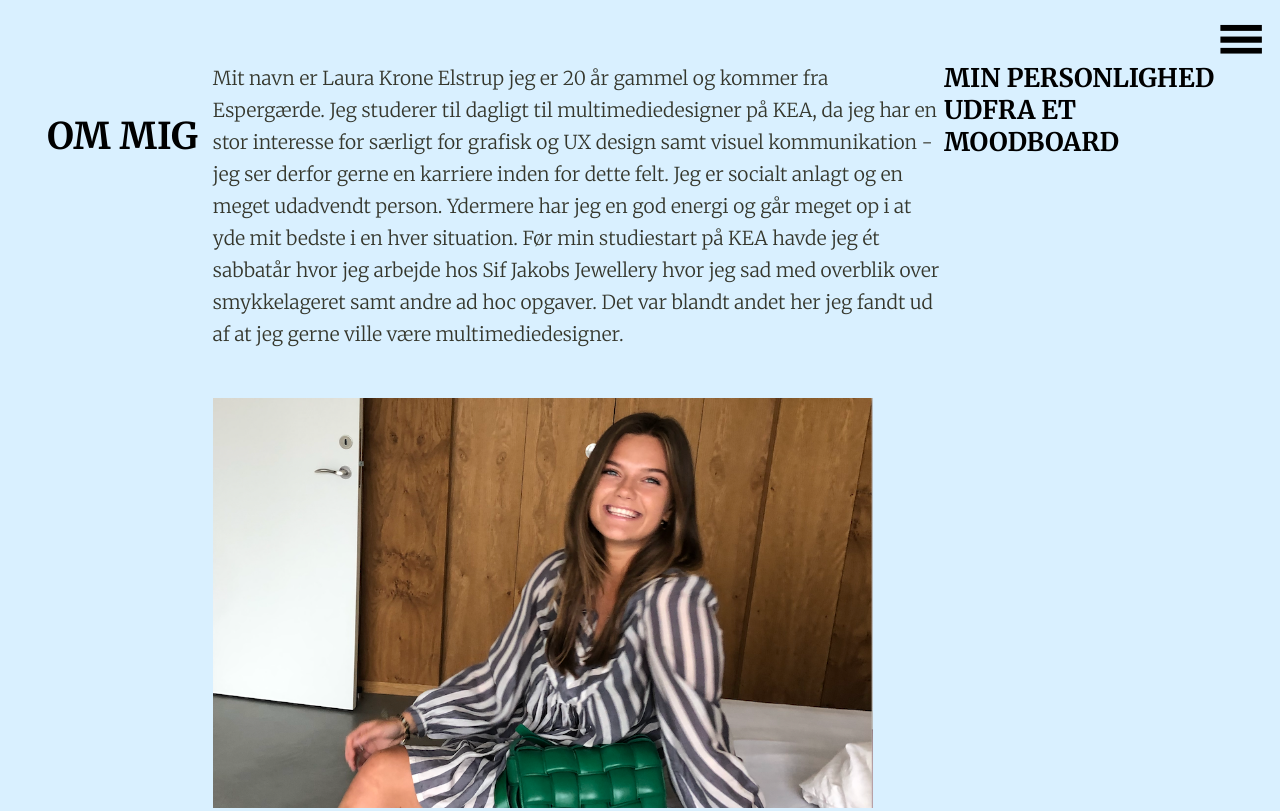
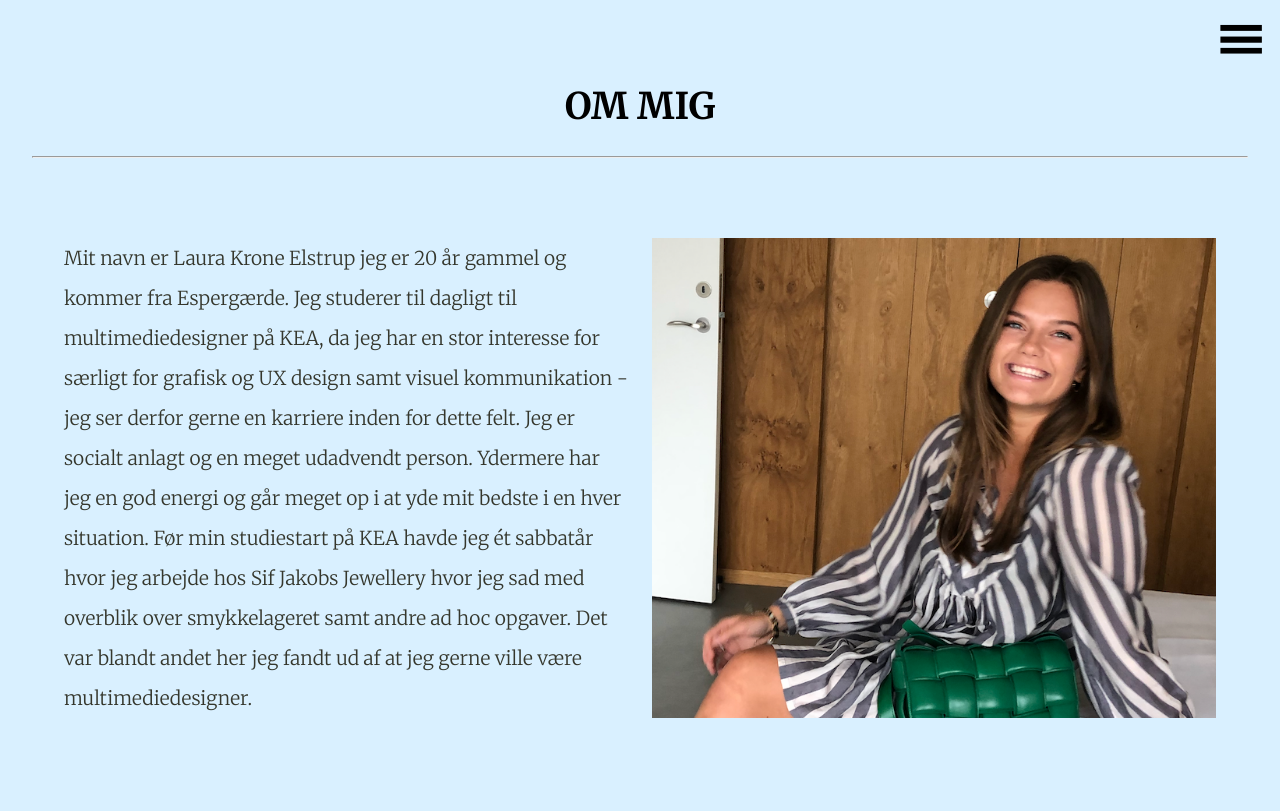
Before and after one commit to laur6819/portfolioeksamen2022, a plain HTML site: page ommig.html in a window 1280 px wide. Shown: the top 811 px of the page. Drawn offline with Linux system fonts and the light colour scheme; a web font is replaced by a local one.

Commit message:
css til om mig

```diff
--- a/ommig.css
+++ b/ommig.css
@@ -1,79 +1,45 @@
 body {
   padding: 2rem;
+}
+.text {
+  display: grid;
+  grid-template-columns: 1/2;
+  margin: 2rem;
 }
 /*overskift*/
 h1 {
   margin-top: 3.2rem;
   text-align: center;
 }
-
-/*introduktion layout*/
-.section_1 {
-  display: grid;
-  grid-template-columns: 1fr minmax(auto, 600px) 1fr;
-  margin-bottom: 30px;
-  margin-top: 30px;
-}
-
-hr {
-  grid-column: 1/6;
-}
-
-/*sat i grid, og placeres derfor i midten*/
-.section_1 h1 {
-  grid-column: 1/4;
-  margin-bottom: 3rem;
-}
-.section_1 p {
-  grid-column: 1/3;
-}
-
-/*linjer mellem tekst+billeder*/
-.hr_1 {
-  grid-column: 1/3;
-  grid-row: 2/3;
-  margin: 0.3rem;
-}
-
-.hr_2 {
-  grid-column: 1/3;
-  grid-row: 4/5;
-  margin: 0.3rem;
-}
-
-/*mellemrum mellem billeder+tekst i mobil*/
 h2 {
-  margin-top: 0.5rem;
+  padding-bottom: 2.5rem;
+  text-align: center;
 }
 
 p {
-  margin-bottom: 3rem;
+  justify-content: center;
+  line-height: 2.5rem;
+}
+.img_1 {
+  max-width: 100%;
+  object-fit: cover;
+  min-height: 100%;
 }
 
 /*media query*/
+/* alt dette er når det er i web*/
 @media (min-width: 600px) {
-  /*først i web skal vi bruge grid*/
-  .section_grid {
+  .text {
     display: grid;
-    grid-template-columns: repeat(auto-fit, minmax(300px, 1fr));
-    gap: 15px;
-    margin-bottom: 20px;
+    grid-template-columns: repeat(2, 1fr);
+    padding-top: 3rem;
+    padding-bottom: 7rem;
+    gap: 1.5rem;
+    justify-content: center;
+    line-height: 1.5rem;
   }
 
-  /*billeder+teksts placering i griddet*/
-  h2 {
-    margin-top: 0;
-  }
-  .img_2 {
-    grid-column: 2/3;
-    grid-row: 3/4;
-  }
-
-  .img_4 {
-    grid-column: 2/3;
-  }
-
-  .text_2 {
-    grid-row: 3/4;
+  .text2 {
+    text-align: center;
   }
 }
```
